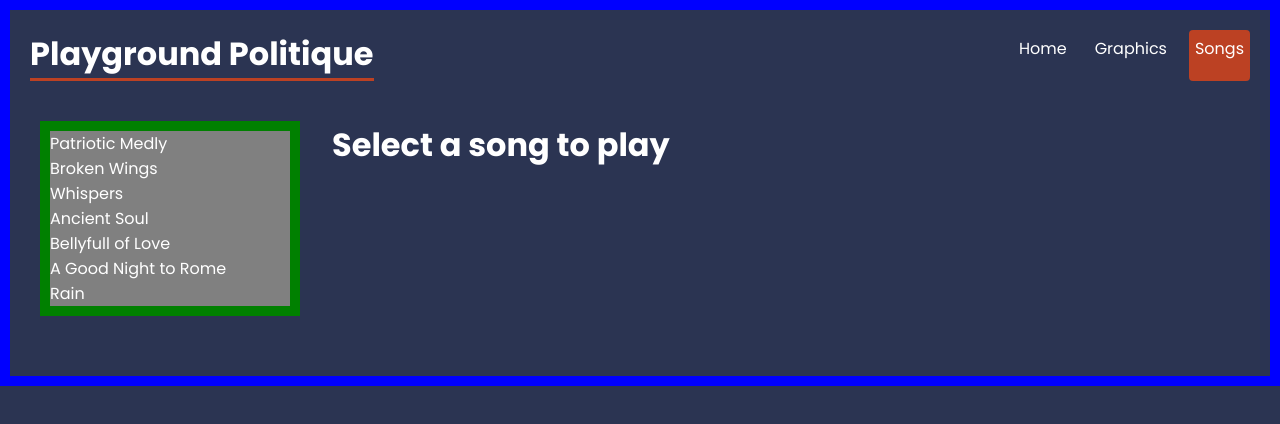
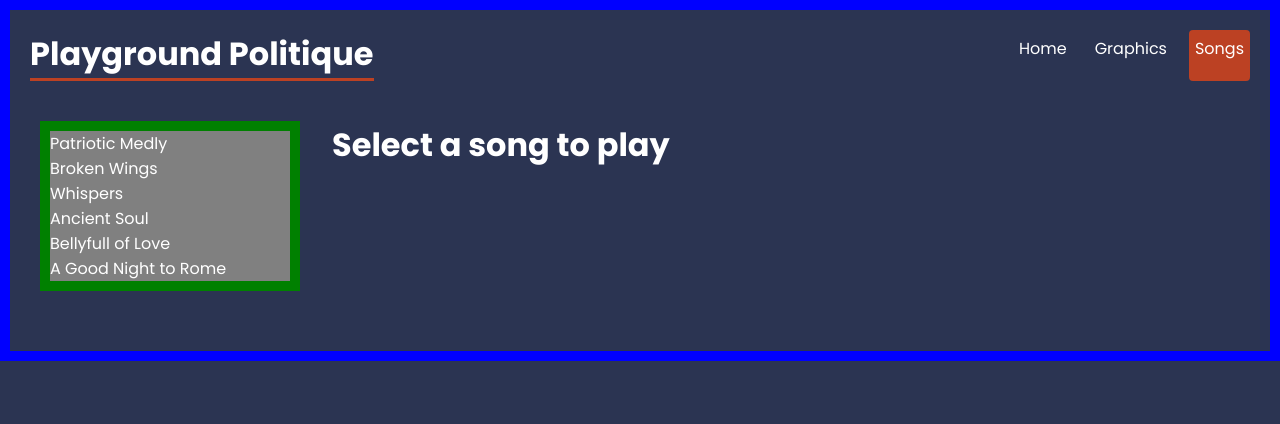
Before and after one commit to scpoole709/deployment_demo, a React (Create React App) app: page /songs in a window 1280 px wide. Shown: the top 424 px of the page. Built offline with nearby package versions, Linux system fonts and the light colour scheme.

Commit message:
adding _redirect

```diff
--- a/package.json
+++ b/package.json
@@ -20,7 +20,7 @@
   },
   "scripts": {
     "start": "react-scripts start",
-    "build": "react-scripts build",
+    "build": "react-scripts build && copy .\\src\\_redirect build",
     "test": "react-scripts test",
     "eject": "react-scripts eject"
   },
--- a/src/NavBar.js
+++ b/src/NavBar.js
@@ -5,8 +5,8 @@ const SongList = [ { title: 'Patriotic Medly', name: 'patmed', src: './videos/Co
                    { title: 'Whispers', name: 'whispe', src: './videos/Whispers.mp4', comment: 'Political commentary...', key: 3},
                    { title: 'Ancient Soul', name: 'ancsou', src: './videos/AncientSoul.mp4', comment: 'Wrote this after the 2012 election...', key: 4},
                    { title: 'Bellyfull of Love', name: 'belofv', src: './videos/BellyFull.mp4', comment: 'Dramatized auto-biography...', key: 5},
-                   { title: 'A Good Night to Rome', name: 'agonig', src: './videos/Boulevard.mp4', comment: 'Societal warning...', key: 6},
-                   { title: 'Rain', name: 'rain', src: './videos/rain.mp4', comment: 'rain', key: 7}
+                   { title: 'A Good Night to Rome', name: 'agonig', src: './videos/Boulevard.mp4', comment: 'Societal warning...', key: 6}  //,
+                  // { title: 'Rain', name: 'rain', src: './videos/rain.mp4', comment: 'rain', key: 7}
 ];
 
 const NavBar = ({handler, name}) => {
```
Also changed, not shown: 1 other file (tests, documents, lock files or other folders).
